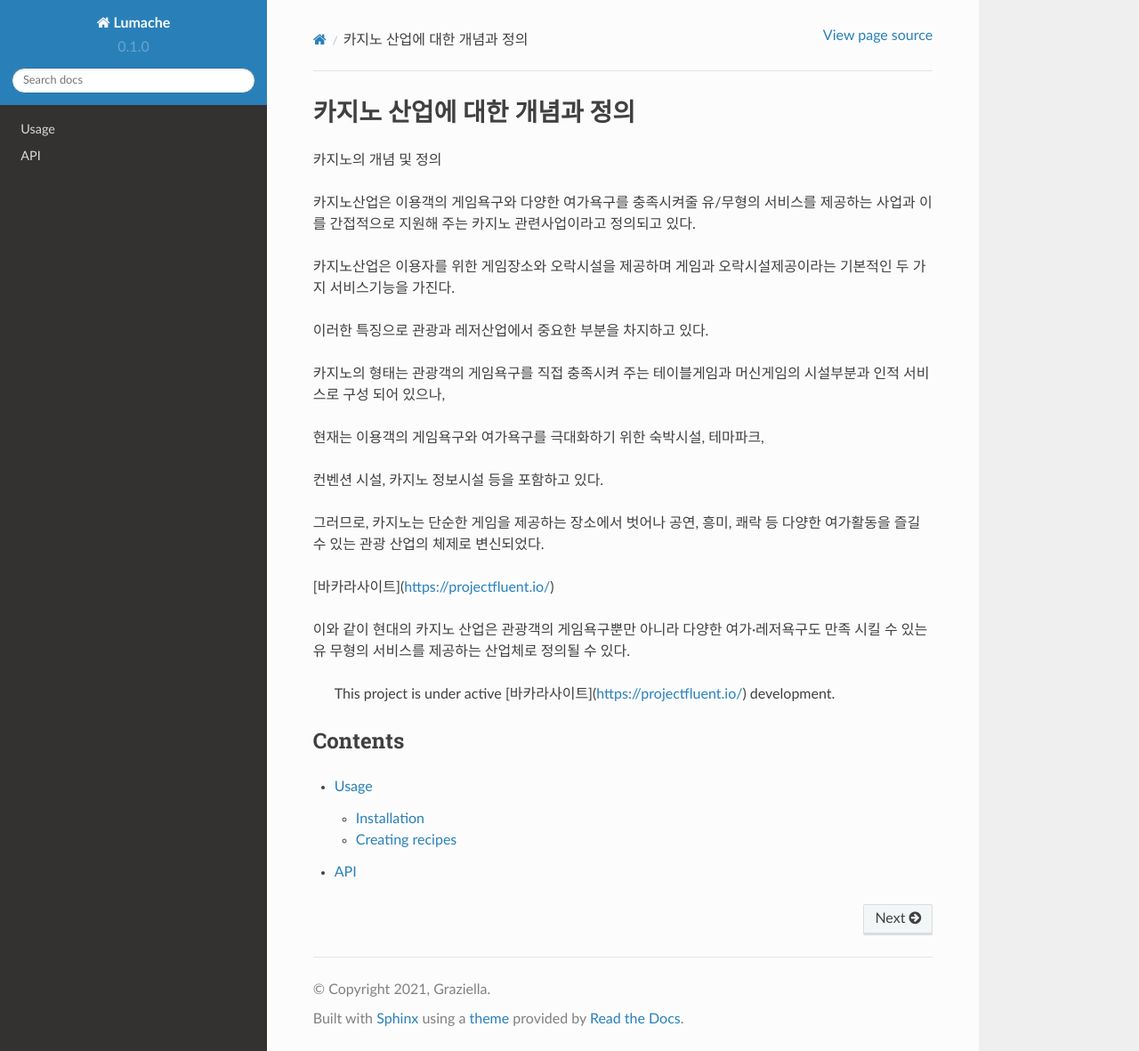
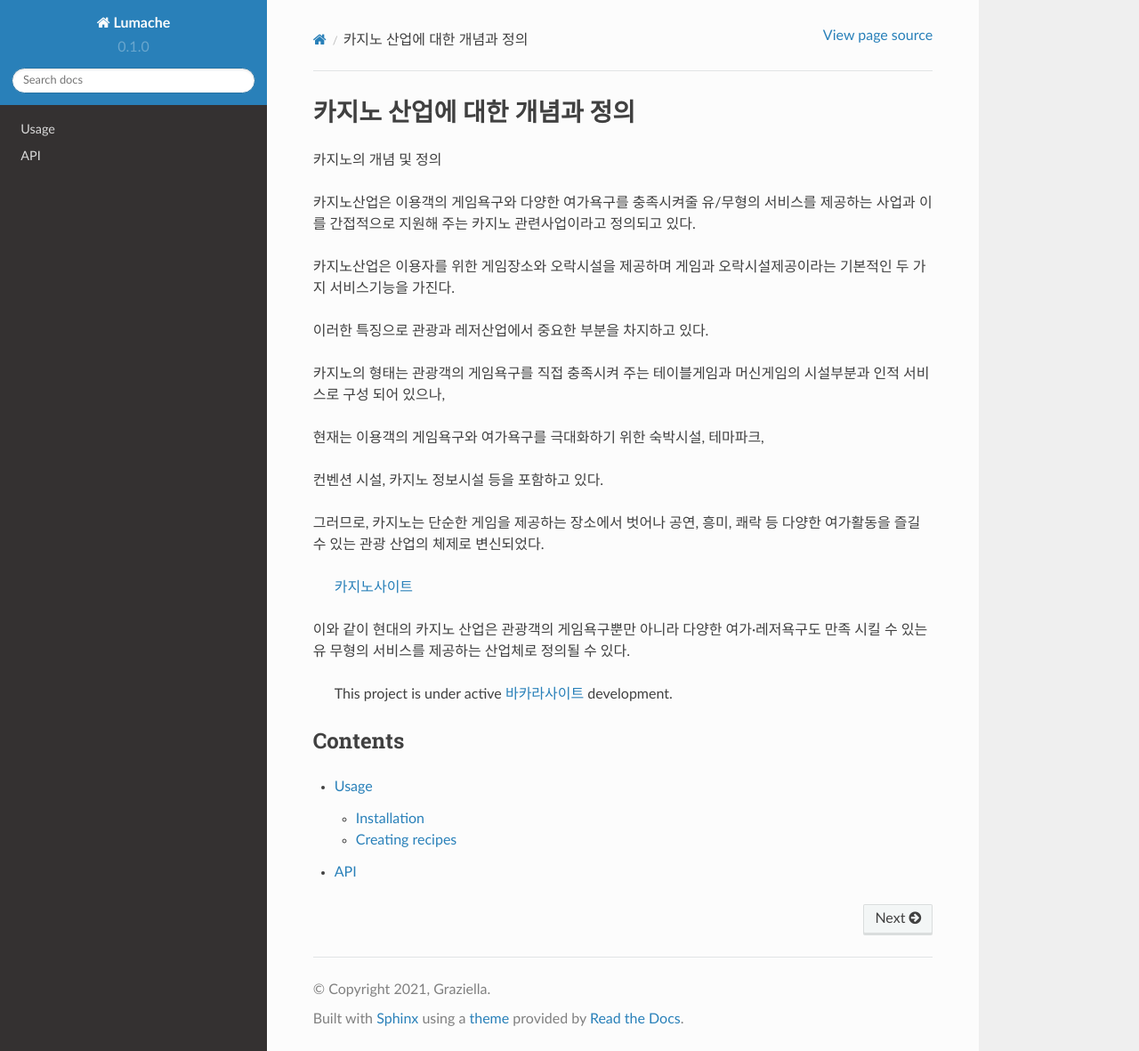
Before and after one commit to intruder810405/casino-lab, a Sphinx documentation site: the page built from docs/source/index.rst, in a window 1280 px wide and 1181 px high. Shown: the whole window at 89% size. Built offline with Sphinx 7.4.7 and the Read the Docs theme 2.0.0, drawn with Linux system fonts in a browser that asks for light colours.

Commit message:
Update index.rst

```diff
--- a/docs/source/index.rst
+++ b/docs/source/index.rst
@@ -23,14 +23,14 @@
 그러므로, 카지노는 단순한 게임을 제공하는 장소에서 벗어나 공연, 흥미, 쾌락 등
 다양한 여가활동을 즐길 수 있는 관광 산업의 체제로 변신되었다.
 
-[바카라사이트](https://projectfluent.io/)
+ `카지노사이트 <https://projectfluent.io/>`_
 
 이와 같이 현대의 카지노 산업은 관광객의 게임욕구뿐만 아니라
 다양한 여가·레저욕구도 만족 시킬 수 있는 유 무형의 서비스를 제공하는 산업체로
 정의될 수 있다.
 
 
-   This project is under active [바카라사이트](https://projectfluent.io/) development.
+   This project is under active `바카라사이트 <https://projectfluent.io/>`_ development.
 
 Contents
 --------
```
